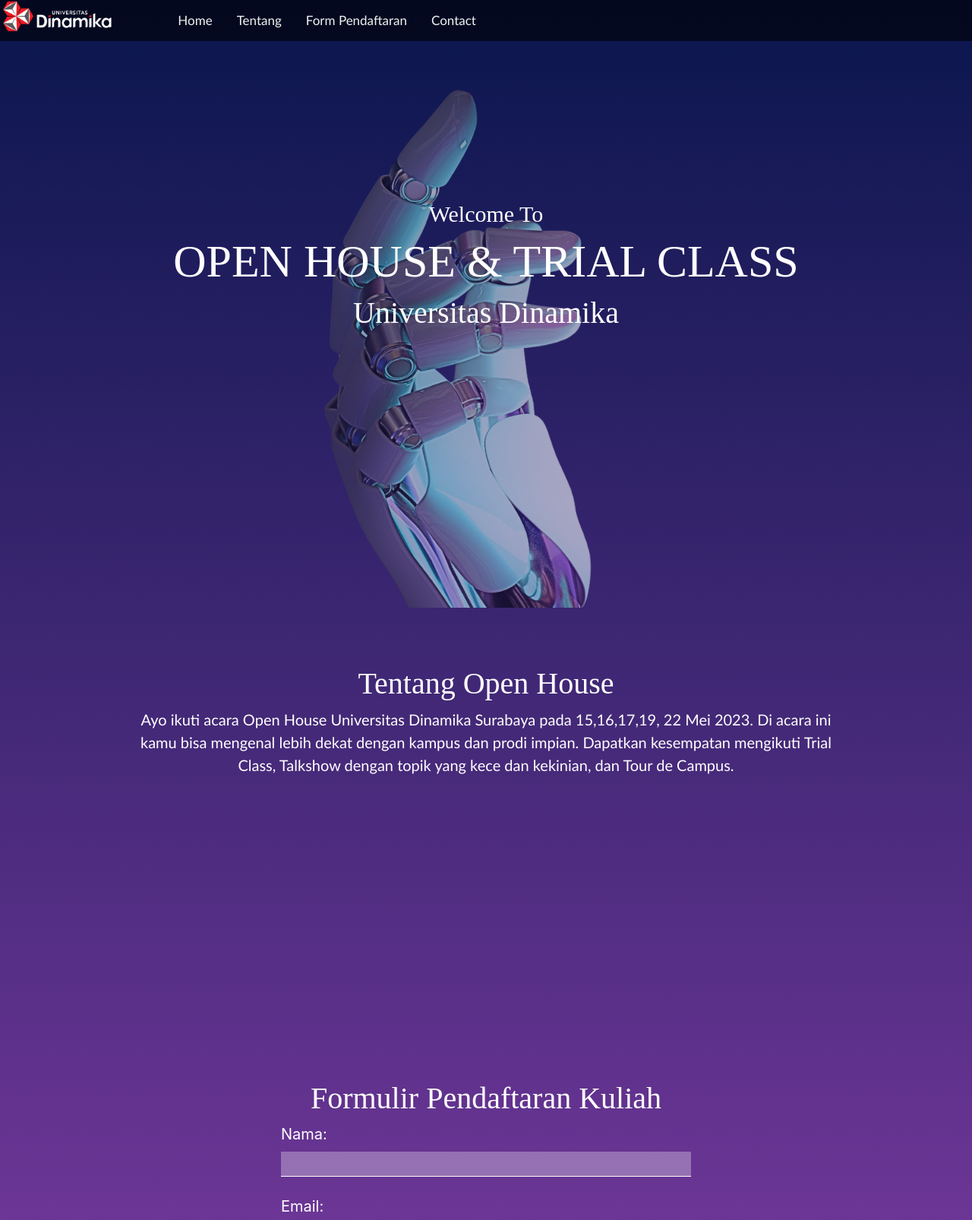
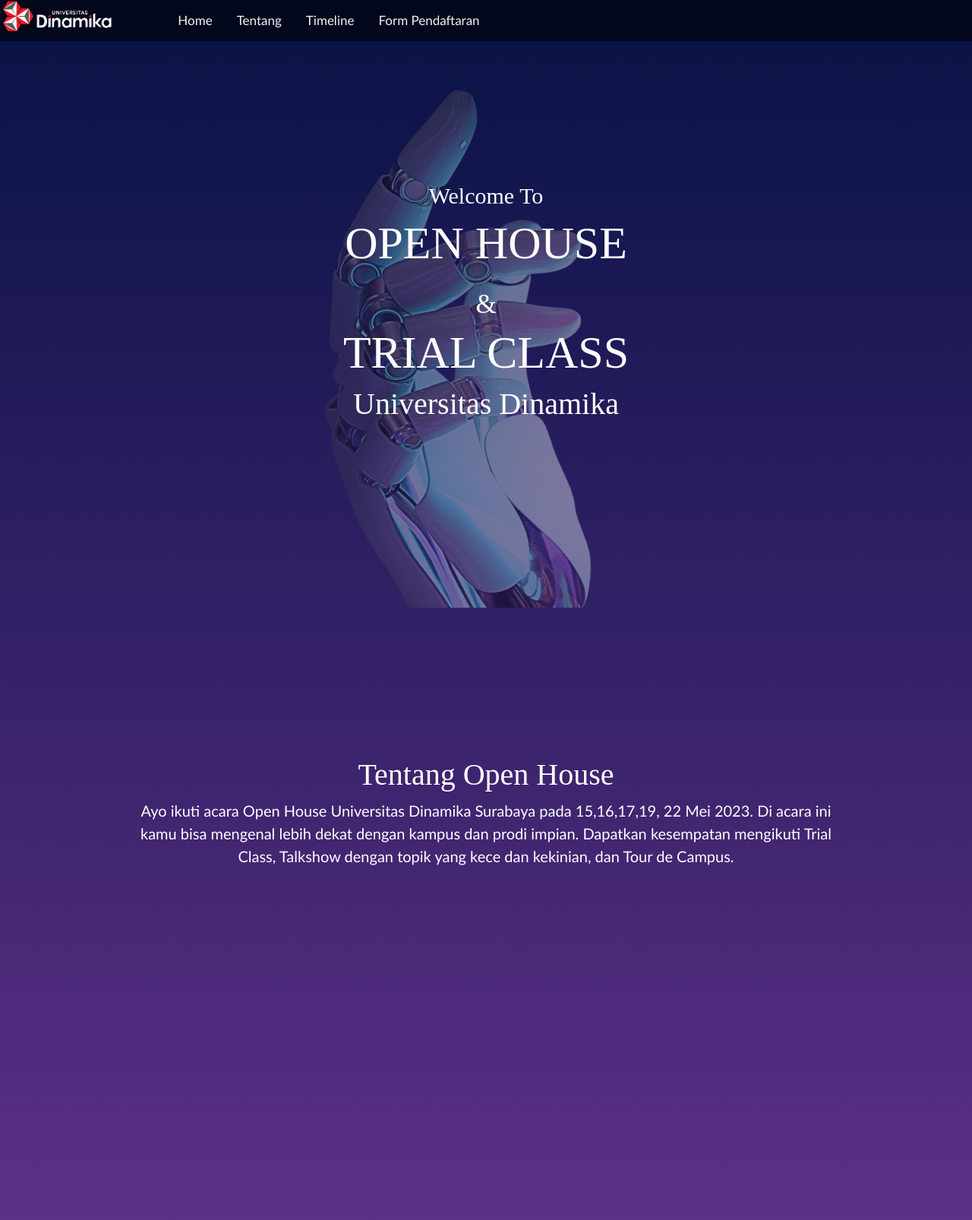
Before and after one commit to DhilPari/openhouseDinamika, a plain HTML site: page index.html in a window 1280 px wide. Shown: the top 1606 px of the page at 76% size. Drawn offline with nearby package versions, Linux system fonts and the light colour scheme.

Commit message:
Update index.html

```diff
--- a/index.html
+++ b/index.html
@@ -24,7 +24,7 @@
         scroll-behavior: smooth;
         }
         body{
-            background-image: linear-gradient(180deg, rgba(10,22,77,1), rgba(168,73,194,1));
+            background-image: linear-gradient(180deg, rgba(7, 18, 68, 1), rgba(168,73,194,1));
         }
 		#cover {
             padding-top: 20px;
@@ -36,7 +36,7 @@
 			position: fixed;
 			overflow: scroll;
 			object-fit: cover ;<!--Menspresifikan bagaimana tag <img>(image/foto) & <video>(Video/Mp4) agar bisa sesuai dengan container/pembungkusnya-->;
-			opacity: 0.6;
+			opacity: 0.4;
 
 		}
         .sidenav {
@@ -133,6 +133,7 @@
         p{
             font-size: 20px;
             font-family: calibri;
+            color: white;
         }
         label{
             color: white;
@@ -144,15 +145,15 @@
         input[type=text] {
         border: none;
         border-bottom: 1px solid white;
-        background: rgba(255, 255, 255, 0.3);
+        background: rgba(255, 255, 255, 0.1);
         font-size: 20px;
         color: white;
         }
-        input[type=int] {
+        /* input[type=int] {
         border: none;
         border-bottom: 1px solid white;
         background: ;
-        }
+        } */
         input[type=text]:focus{
             outline: none;
             border-bottom: 3px solid #ffffff;
@@ -168,6 +169,10 @@
             border: none;
             border-bottom: 1px solid white;
             background: white;
+        }
+        button{
+            background:black;
+        }
         }
         .text-center{
             color: white;
@@ -197,27 +202,25 @@
             <div class="col-md-2">
                 <img src="LogoDinamikaWcut.png" style="width: 150px;">
             </div>
-            <div class="col-md-10">
+            <div class="col-md-7">
                 <a href="#home">Home</a>
                 <a href="#tentang">Tentang</a>
+                <a href="#timeline">Timeline</a>
                 <a href= #formdftr>Form Pendaftaran</a>
-                <a href="#contact">Contact</a>
             </div>
         </div>
     </div>
-    <div class="container-fluid">
+    <div class="container">
         <div class="row">
-            <div class="col-md-1">
+            <!-- <div class="col-md-1">
                 <!-- <br>
                 <br>
                 <br>
                 <br>
                 <span style="font-size:30px;cursor:pointer" onclick="openNav()">&#9776; open</span> -->
-            </div>
-            <div class="col-md-10">
+            </div> -->
+            <div class="col-md-12">
                 <div id="home"></div>
-                <br>
-                <br>
                 <br>
                 <br>
                 <br>
@@ -229,13 +232,13 @@
                 <br>
                 <center>
                     <h4>Welcome To</h4>
-                    <h1>OPEN HOUSE & TRIAL CLASS</h1>
+                    <h1>OPEN HOUSE <br><span style="font-size: 35px;">&</span><br>TRIAL CLASS</h1>
                     <h3>Universitas Dinamika</h3>
                 </center>
             </div>
-            <div class="col-md-1">
+            <!-- <div class="col-md-1">
 
-            </div>
+            </div> -->
         </div>
     </div>
     <br>
@@ -280,6 +283,34 @@
     <br>
     <br>
     <br>
+    <div id="timeline"></div>
+    <br>
+    <br>
+    <br>
+    <br>
+    <br>
+    <br>
+    <br>
+    <br>
+    <br>
+    <br>
+
+    <div class="container">
+        <div class="row">
+            <div class="col-md-12">
+
+            </div>
+        </div>
+    </div>
+
+    <br>
+    <br>
+    <br>
+    <br>
+    <br>
+    <br>
+    <br>
+    <br>
     <div id="formdftr"></div>
     <br>
     <br>
@@ -310,7 +341,8 @@
                     <center><input type="text" id="jurusan" name="jurusan" required></center><br>
                     <label for="Tinggal">Tinggal di Kota/Kabupaten:</label><br>
                     <center><input type="text" id="tinggal" name="tinggal" required></center><br>
-                    <center><input type="submit" value="Daftar"></center>
+                    <!-- <center><input type="submit" value="Daftar"></center> -->
+                    <center><button type="submit" value="Daftar" class="btn btn-primary btn-lg">DAFTAR</button></center>
             </div>
             <div class="col-md-3">
 
@@ -344,11 +376,11 @@
     // </script>
 
     <div id="footer" class="container-fluid">
-		<div class="row">
+		<!-- <div class="row">
 			<div class="col-md-4">
                 <br>
 				<!-- <iframe src="https://www.google.com/maps/embed?pb=!1m18!1m12!1m3!1d3957.3763940870235!2d112.77985887500019!3d-7.3115440926963835!2m3!1f0!2f0!3f0!3m2!1i1024!2i768!4f13.1!3m3!1m2!1s0x2dd7faec95555555%3A0xf13eec4465c5a263!2sUniversitas%20Dinamika%20(STIKOM%20Surabaya)!5e0!3m2!1sen!2sid!4v1699435841149!5m2!1sen!2sid" width="400" height="200" style="border:0;" allowfullscreen="" loading="lazy" referrerpolicy="no-referrer-when-downgrade"></iframe> -->
-                <br>
+                <!-- <br>
             </div>
 			<div class="col-md-4">
                 <br>
@@ -358,11 +390,11 @@
                 <br>
                 <p>Lorem ipsum dolor sit amet, consectetur adipiscing elit. Duis auctor eget justo non molestie.</p>
 			</div>
-		</div>
+		</div> -->
         <div class="row" style="background-color: #111;">
             <div class="col-md-12">
                 <br>
-				<p id="quotes">@UniversitasDinamika</p>
+				<p id="quotes">@OpenHouseUndika</p>
             </div>
         </div>
 	</div>
```
